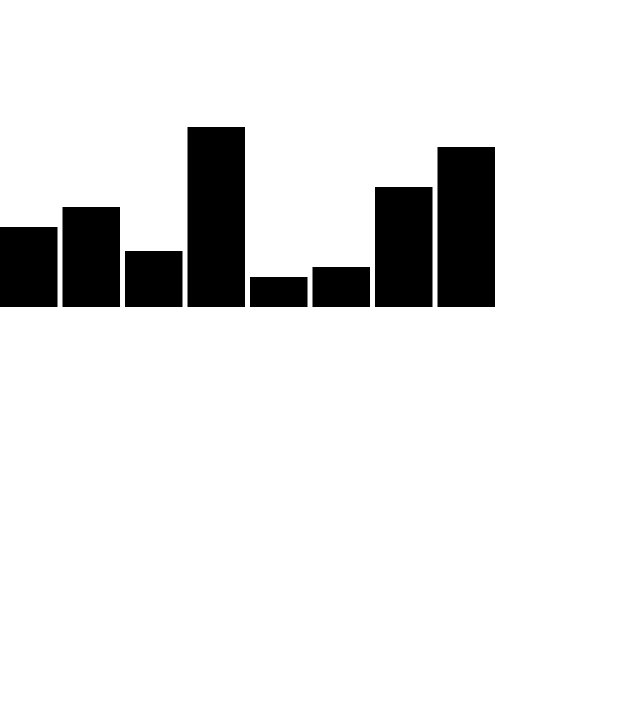
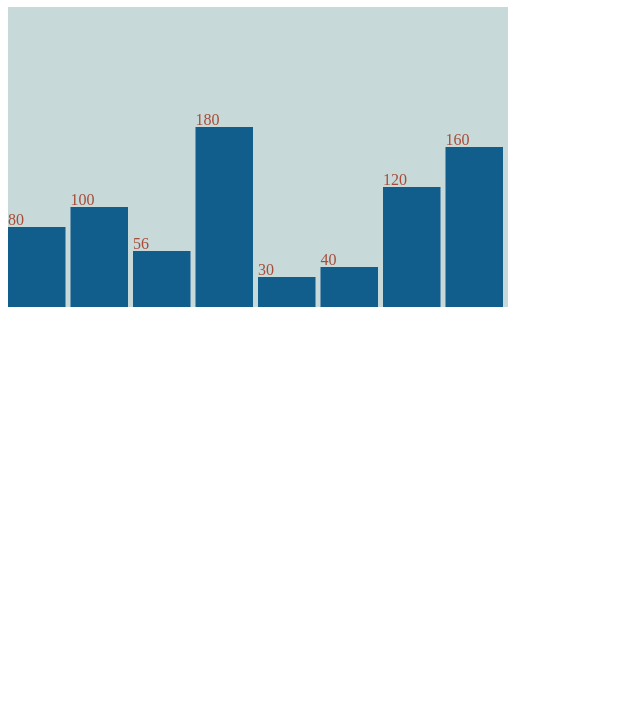
Before and after one commit to josiepera/d3-intro, a plain HTML site: page index.html in a window 1280 px wide. Shown: the part 73-800 px from the top of the page, without its empty margins (0-640 px from the left). Drawn offline with nearby package versions, Linux system fonts and the light colour scheme.

Commit message:
added color to bars and text to each bar

```diff
--- a/index.css
+++ b/index.css
@@ -1,4 +1,7 @@
-html, body {
-    margin: 0 auto;
-    padding: 0;
+.bar-chart {
+  background-color: #C7D9D9;
 }
+
+.bar {
+  fill: #115D8C;
+}
--- a/index.js
+++ b/index.js
@@ -44,7 +44,25 @@ var barChart = svg.selectAll("rect") //create a bar chart by first selecting all
     return d;
   })
   .attr("width", barWidth - barPadding)//provide width to barchart
+  .attr("class", "bar")
   .attr("transform", function(d, i){
     var translate = [barWidth * i, 0];
     return "translate("+ translate +")";
   })
+
+//adding text elements to each barChart
+
+var text = svg.selectAll("text")//select all of the text elements inside svg but since not text, it will return empty selection
+  .data(dataset)
+  .enter()
+  .append("text")
+  .text(function(d) { //text method we can get value of data item
+    return d; //data value is parameter and returned
+  })
+  .attr("y", function(d, i){ //y attribute but text is slightly higher than bar
+    return svgHeight - d - 2;//we are subtracting two more pixels from it
+  })
+  .attr("x", function(d, i){
+    return barWidth * i; //x attr is the starting point of each rectangle, barWidth * index of data element
+  })
+  .attr("fill", "#A64C38")
```
